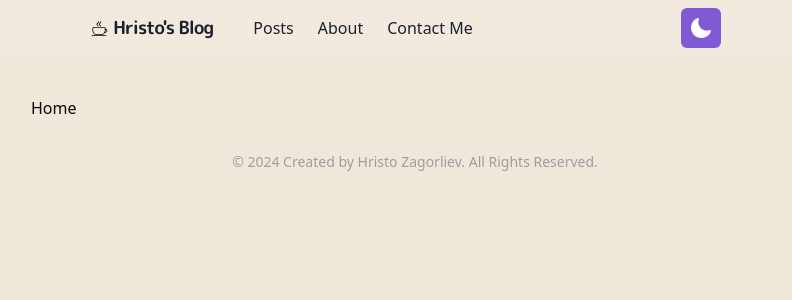
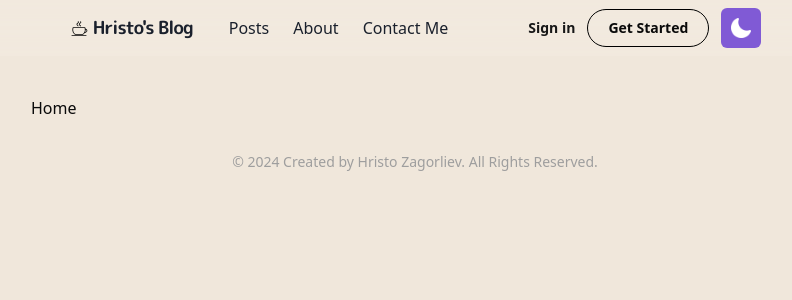
Before and after one commit to creed28/Personal-Blog, a Next.js app: page / in a window 1280 px wide. Shown: the top 300 px of the page, without its empty margins (225-1017 px from the left). Built offline with nearby package versions, Linux system fonts and the light colour scheme.

Commit message:
Fix navbar gap issues

```diff
--- a/components/Navbar.tsx
+++ b/components/Navbar.tsx
@@ -6,6 +6,7 @@ import ThemeToggleButton from './ThemeToggleButton';
 import { useEffect, useState } from 'react';
 import DropdownMenu from './DropdownMenu';
 import MainMenu from './MainMenu';
+import AuthDialog from './auth/AuthDialog';
 
 const Navbar = () => {
   const [windowWidth, setWindowWidth] = useState<number>(0);
@@ -30,15 +31,16 @@ const Navbar = () => {
 
   return (
     <nav className='navbar' id='main-nav'>
-      <div className='flex gap-x-64 md:gap-x-48'>
+      <div className='flex gap-x-32 sm:gap-x-40 md:gap-x-16'>
         <div className='flex p-2 max-w-screen-md mx-auto flex-wrap items-center
-          gap-x-5 justify-between'>
+          gap-x-4 justify-between ml-5'>
           <Link href='/' className='flex items-center shrink-0'>
             <Logo />
           </Link>
           {windowWidth > 768 && <MainMenu />}
         </div>
-        <div className='flex gap-x-2 mr-5 md:mr-10'>
+        <div className='flex items-center gap-x-3 mr-10 md:mr-10'>
+          <AuthDialog windowWidth={windowWidth} />
           <div className='flex items-center shrink-0'>
             <ThemeToggleButton />
           </div>
```
